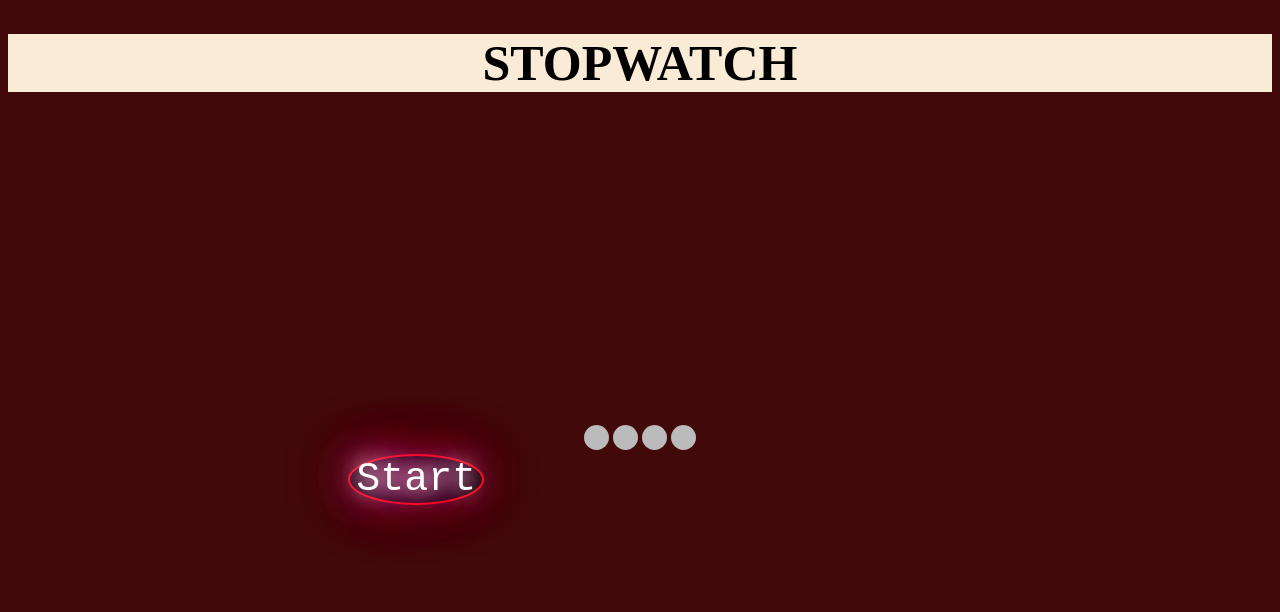
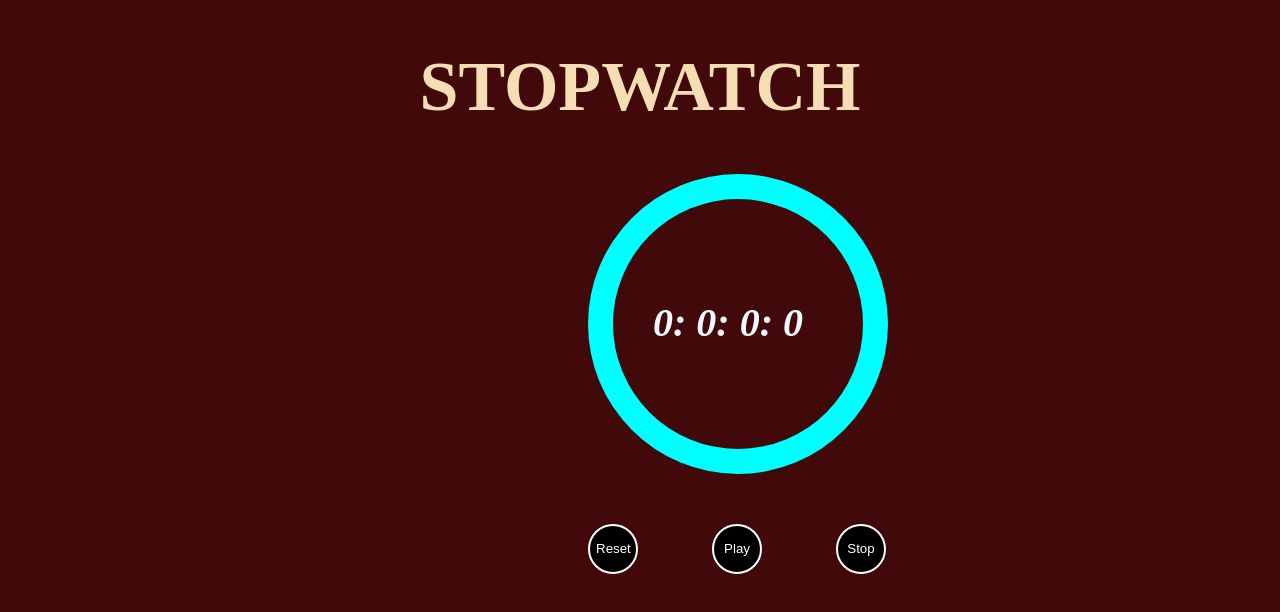
Before and after one commit to ashishgen/Stopwatch, a plain HTML site: page index.html in a window 1280 px wide. Drawn offline with Linux system fonts and the light colour scheme.

Commit message:
Changes are update buttons,hover style , creat js file , display time stamp in the box, hover text back ground remove,

```diff
--- a/index.html
+++ b/index.html
@@ -1,23 +1,34 @@
 <!DOCTYPE html>
 <html lang="en">
 <html>
-    <meta charset="UTF-8">
-    <meta name="viewport" content="width=device-width, initial-scale=1.0">
-    <title>STOPWATCH</title>
-    <link rel="stylesheet" type="text/css" href="style.css">
+<meta charset="UTF-8">
+<meta name="viewport" content="width=device-width, initial-scale=1.0">
+<title>STOPWATCH</title>
+<link rel="stylesheet" type="text/css" href="style.css">
+<head></head>
+<body style="background-color: rgb(65, 9, 9);">
+    <h1 class="hover-text" style="text-align: center; color: wheat; font-size: 70px;">STOPWATCH</h1>
+    <div style="margin-left: 580px;">
+    <div class="outer-circle">
+        <div class="inner-circle">
 
-</head>
-<body>
-    <h1 class="hover-text">STOPWATCH</h1>
-    <div>
-        <span class="dot"></span>
-        <span class="dot"></span>
-        <span class="dot"></span>
-        <span class="dot"></span>
-      </div>
+            <div class="number">
+            <span id="hr" class="text hour">0:</span>
+            <span id="min" class="text minute">0:</span>
+            <span id="sec" class="text second">0:</span>
+            <span id="mls" class="text milisecond">0</span>
+
+        </div>
+        </div>
+    </div>
+      <span>
+        <button id="btnreset" class="button reset ">Reset</button>
+        <button id="btnplay" class="button play">Play</button>
+        <button id="btnstop" class="button stop">Stop</button>
+    </span>
+</div>
 
 
-<button class="glow">Start</button>
 
 
 
--- a/style.css
+++ b/style.css
@@ -1,61 +1,53 @@
-body{
-    background-color: rgb(65, 9, 9);
+.hover-text{transition: .3s ease;
 }
-h1{
+.hover-text:hover{
+  transform: scale(1.3);
+  -webkit-transform: scale(1.3);
+  -ms-transform: scale(1.3);
+}
 
-    text-align: center;
-    background-color: antiquewhite;
-    font-size: 50px;
+.outer-circle {
+  width: 300px;
+  height: 300px;
+  border-radius: 50%;
+  background-color: aqua;
+  display: flex;
+  align-items: center;
+  justify-content: center;
+}
+
+.number{
+  margin-left: 40px;
+  margin-top: 100px;
+  font-size: 40px;
+  font-weight: 600;
+  font-style: italic;
+  color: aliceblue;
+}
+
+.inner-circle {
+  width: 250px;
+  height: 250px;
+  border-radius: 50%;
+
+  background-color: rgb(65, 9, 9);
+}
 
 
-}
-.glow {
-    font-size: 40px;
-    color: #fff;
-    text-align: center;
-    animation: glow 1s ease-in-out infinite alternate;
-  }
-
-  @-webkit-keyframes glow {
-    from {
-      text-shadow: 0 0 10px #fff, 0 0 20px #fff, 0 0 30px #e60073, 0 0 40px #e60073, 0 0 50px #e60073, 0 0 60px #e60073, 0 0 70px #e60073;
-    }
-
-    to {
-      text-shadow: 0 0 20px #fff, 0 0 30px #ff4da6, 0 0 40px #ff4da6, 0 0 50px #ff4da6, 0 0 60px #ff4da6, 0 0 70px #ff4da6, 0 0 80px #ff4da6;
-    }
-  }
-.hover-text{
-    font-size: 50px;
-    background-color: antiquewhite;
-    transition: color 0.3s ease, font-size 0.3s ease;
+.div {
+  text-align: center;
+  margin-right: 60px;
+  margin-top: 1cm;
 }
 
-.hover-text:hover {
-    color: rgb(4, 4, 62);
-    font-size: 70px;
+.button {
+  width: 50px;
+  height: 50px;
+  border-radius: 50%;
+  border: 2px solid white;
+  background-color: black;
+  color: white;
+  cursor: pointer;
+  margin-right: 70px;
+  margin-top: 50px;
 }
- .dot {
-    height: 25px;
-    width: 25px;
-    background-color: #bbb;
-    border-radius: 50%;
-    display: inline-block;
-    margin-top: 300px;
-
-
-  }
-  div{
-    text-align: center;
-  }
-  button{
-
-    font-family: 'Courier New', Courier, monospace;
-    font-size: .5co;
-    background-color: black;
-    border-radius: 50%;
-    border: 2px solid red;
-    margin-left: 9cm;
-
-
-  }
```
Also changed, not shown: index.js (added, +49 -0 lines).
